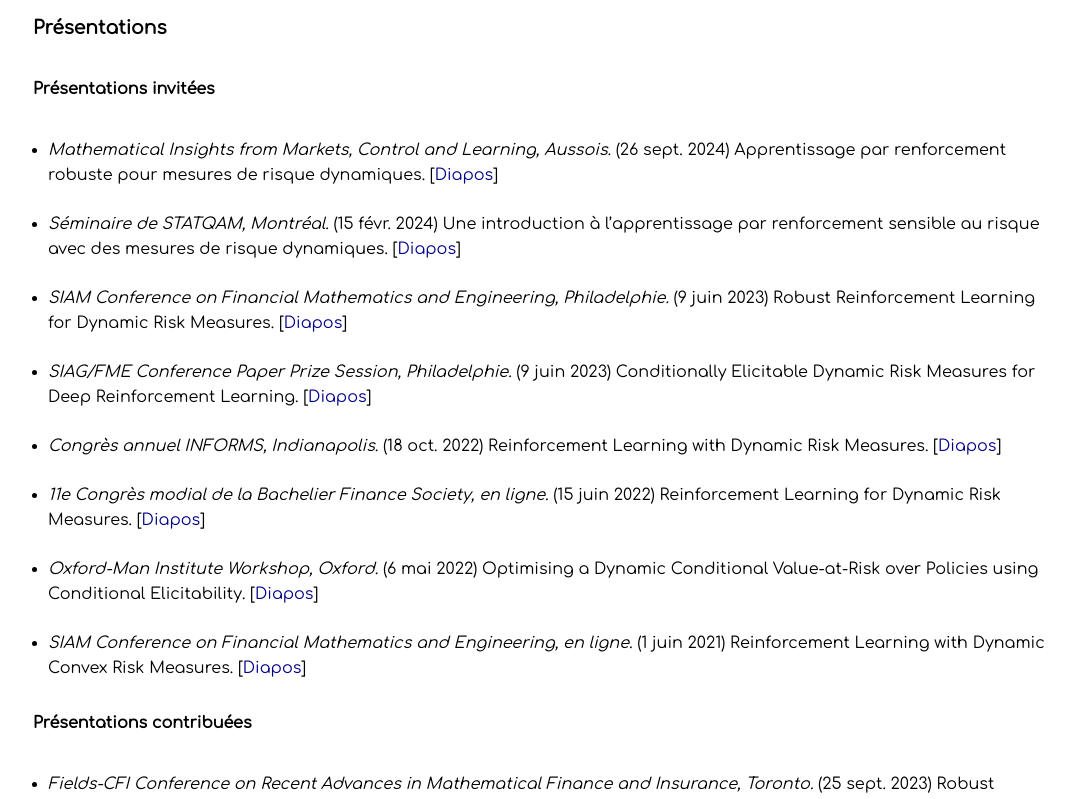
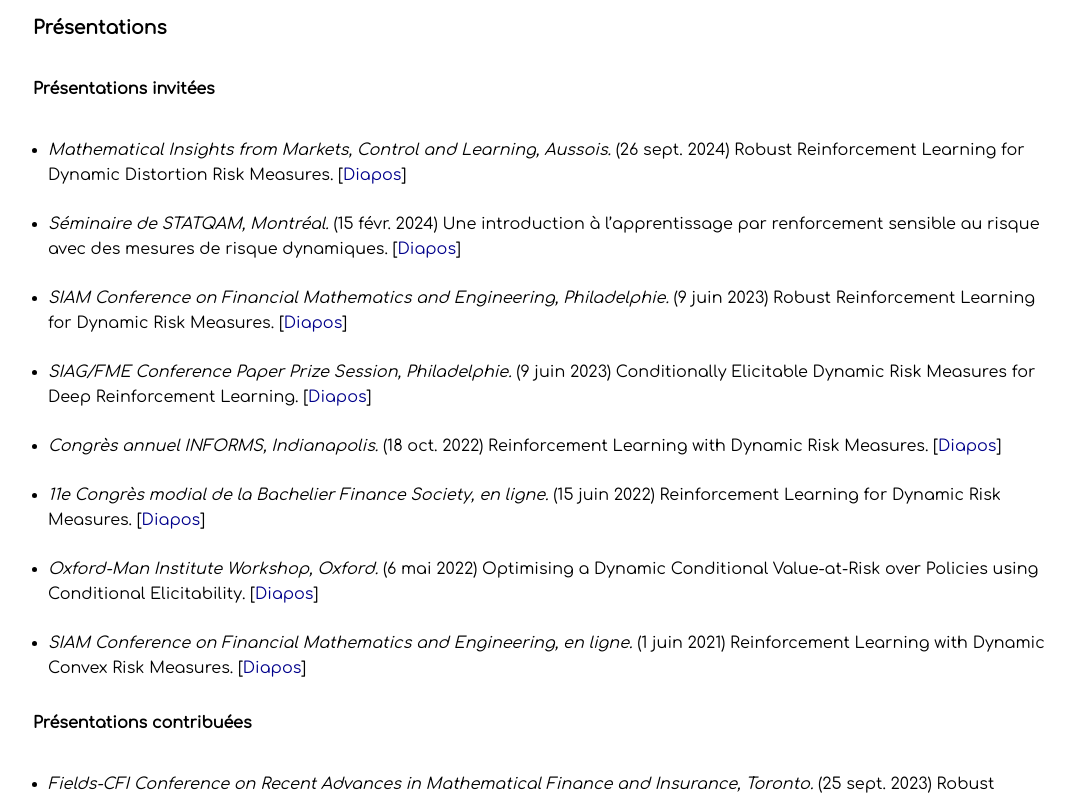
Before and after one commit to acoache/acoache.github.io, a React (Create React App) app: page /#/Recherche in a window 1280 px wide. Shown: the part 980-1779 px from the top of the page, without its empty margins (95-1169 px from the left). Built offline with nearby package versions, Linux system fonts and the light colour scheme.

Commit message:
Update title presentation and date

```diff
--- a/src/components/Presentations/index.jsx
+++ b/src/components/Presentations/index.jsx
@@ -28,11 +28,29 @@ function Presentations() {
       <h3>Presentations</h3>
       <h4>Invited Talks</h4>
       <div className="Invited">
+        {/*<ul>
+          <li>
+            <p>
+              <i>Control and Optimization Seminar at University of Connecticut, online.</i> (Nov. 4, 2024)
+              Robust Reinforcement Learning for Dynamic Risk Measures.
+                [<a href={UConn2024}>Slides</a>]
+            </p>
+          </li>
+        </ul>*/}
+        {/*<ul>
+          <li>
+            <p>
+              <i>Mathematical Finance Seminar at Illinois Institute of Technology, online.</i> (Oct. 15, 2024)
+              Robust Reinforcement Learning for Dynamic Risk Measures.
+                [<a href={MathFinIIT2024}>Slides</a>]
+            </p>
+          </li>
+        </ul>*/}
         <ul>
           <li>
             <p>
               <i>Mathematical Insights from Markets, Control and Learning, Aussois.</i> (Sep. 26, 2024)
-              Robust Reinforcement Learning for Dynamic Risk Measures.
+              Robust Reinforcement Learning for Dynamic Distortion Risk Measures.
                 [<a href={Aussois2024}>Slides</a>]
             </p>
           </li>
--- a/src/components/Presentations_fr/index.jsx
+++ b/src/components/Presentations_fr/index.jsx
@@ -28,11 +28,29 @@ function Presentations() {
       <h3>Présentations</h3>
       <h4>Présentations invitées</h4>
       <div className="Invited">
+        {/*<ul>
+          <li>
+            <p>
+              <i>Control and Optimization Seminar at University of Connecticut, online.</i> (4 nov. 2024)
+              Robust Reinforcement Learning for Dynamic Risk Measures.
+                [<a href={UConn2024}>Slides</a>]
+            </p>
+          </li>
+        </ul>*/}
+        {/*<ul>
+          <li>
+            <p>
+              <i>Mathematical Finance Seminar at Illinois Institute of Technology, online.</i> (15 oct. 2024)
+              Robust Reinforcement Learning for Dynamic Risk Measures.
+                [<a href={MathFinIIT2024}>Slides</a>]
+            </p>
+          </li>
+        </ul>*/}
         <ul>
           <li>
             <p>
               <i>Mathematical Insights from Markets, Control and Learning, Aussois.</i> (26 sept. 2024)
-              Apprentissage par renforcement robuste pour mesures de risque dynamiques.
+              Robust Reinforcement Learning for Dynamic Distortion Risk Measures.
                 [<a href={Aussois2024}>Diapos</a>]
             </p>
           </li>
--- a/src/static/updateDate.js
+++ b/src/static/updateDate.js
@@ -1,3 +1,3 @@
-const txt = '2024-08-05';
+const txt = '2024-09-27';
 
 export default txt;
```
